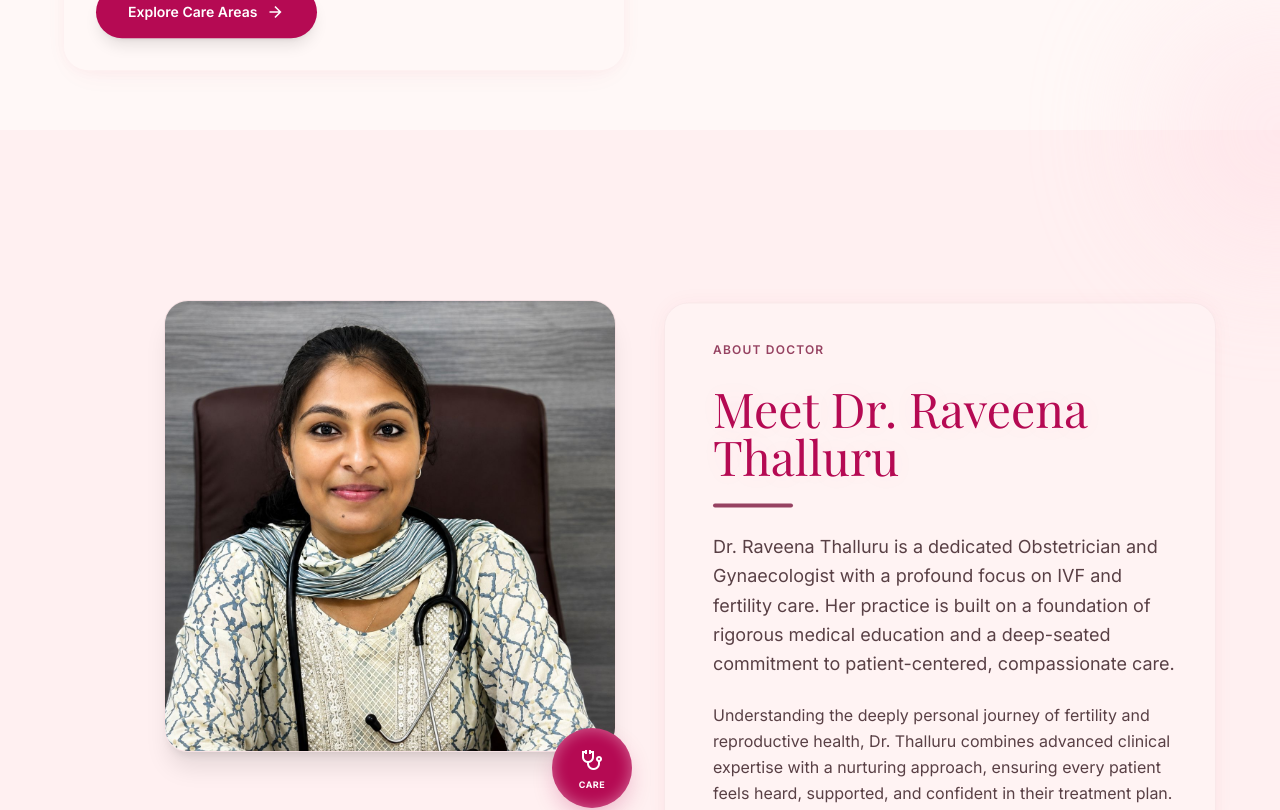
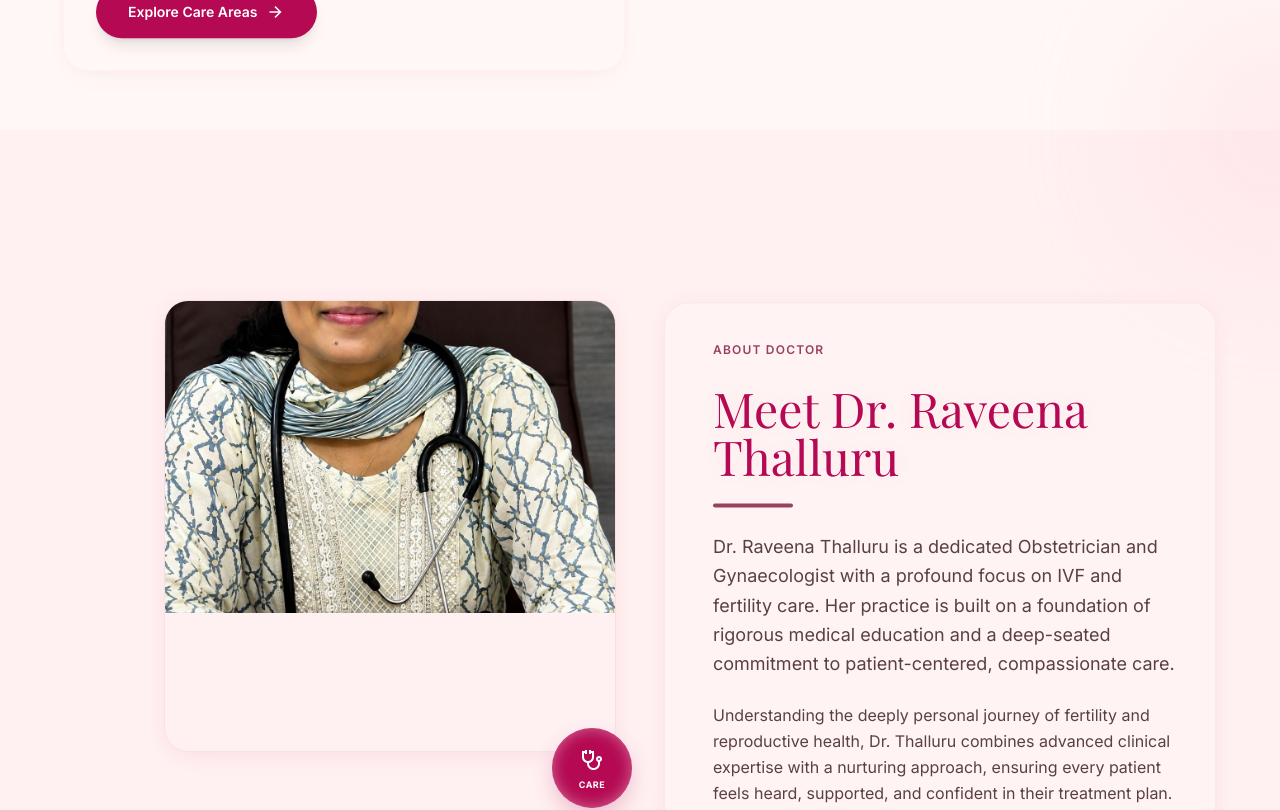
Before and after one commit to Annexra/gynecologist-portfolio, a React (Vite) app: page / in a window 1280 px wide. Shown: the part 976-1786 px from the top of the page. Built offline with nearby package versions, Linux system fonts and the light colour scheme; no server answers; the database is empty; a web font is replaced by a local one.

Commit message:
feat: add parallax scroll effect to About section image

```diff
--- a/src/components/PublicWebsite.jsx
+++ b/src/components/PublicWebsite.jsx
@@ -138,6 +138,18 @@ export default function PublicWebsite() {
               el.style.transform = `translate3d(0, ${translateY.toFixed(2)}px, 0)`;
             }
           });
+
+          // Dedicated About Section Image Parallax
+          const aboutImg = document.querySelector('.about-parallax-img');
+          if (aboutImg) {
+            const rect = aboutImg.getBoundingClientRect();
+            if (rect.top < vh && rect.bottom > 0) {
+              const centerDist = (rect.top + rect.height / 2) - (vh / 2);
+              const translateY = centerDist * 0.075; // Smooth parallax movement inside clipped container
+              aboutImg.style.transform = `scale(1.15) translate3d(0, ${translateY.toFixed(2)}px, 0)`;
+            }
+          }
+
           ticking = false;
         });
       };
@@ -236,8 +248,8 @@ export default function PublicWebsite() {
             <div className="absolute top-0 right-0 w-64 h-64 bg-secondary-fixed opacity-40 blur-3xl rounded-full translate-x-1/2 -translate-y-1/2 pointer-events-none"></div>
             <div className="w-full max-w-container-max mx-auto grid grid-cols-1 lg:grid-cols-12 gap-stack-lg items-center">
               <div className="lg:col-span-5 lg:col-start-2 relative">
-                <div className="aspect-square rounded-3xl overflow-hidden shadow-xl reveal-mask border border-outline-variant/30">
-                  <img className="w-full h-full object-cover" alt={profile?.name || 'Dr. Raveena Thalluru'} src={about?.photo_url || profile?.photo_url || 'assets/dr_raveena.jpeg'} />
+                <div className="aspect-square rounded-3xl overflow-hidden shadow-xl reveal-mask border border-outline-variant/30 subtle-card-glow relative">
+                  <img className="w-full h-full object-cover about-parallax-img scale-110 transition-transform duration-150 ease-out" alt={profile?.name || 'Dr. Raveena Thalluru'} src={about?.photo_url || profile?.photo_url || 'assets/dr_raveena.jpeg'} />
                 </div>
                 {/* BRAND SIGNATURE SYMBOL EMBLEM */}
                 <div className="absolute -right-4 -bottom-4 w-20 h-20 bg-primary text-on-primary rounded-full flex flex-col items-center justify-center shadow-xl brand-signature cursor-pointer timeline-node interactive-element">
```
